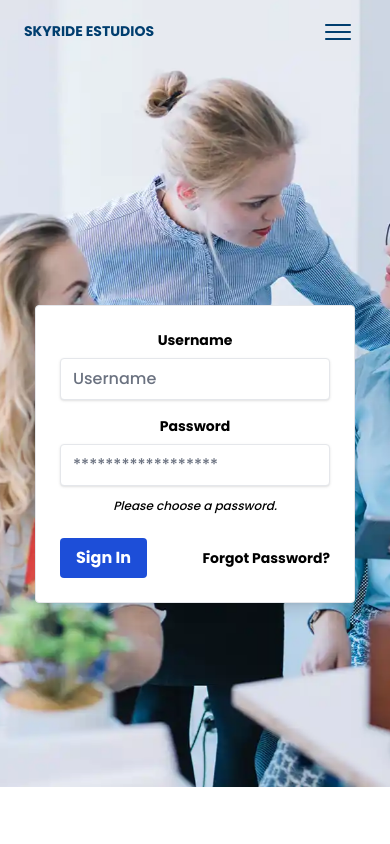
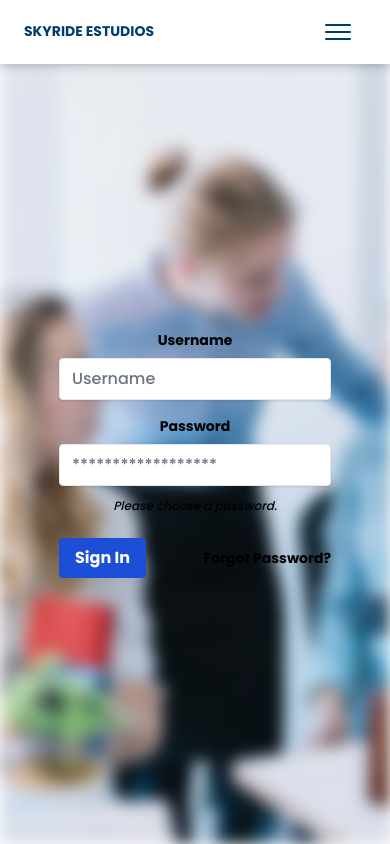
Before and after one commit to jcarvajal1987/cliente9, a Next.js app: page /login in a window 390 px wide. Built offline with nearby package versions, Linux system fonts and the light colour scheme.

Commit message:
upgrade-layout

```diff
--- a/src/components/CarouselImage.tsx
+++ b/src/components/CarouselImage.tsx
@@ -90,7 +90,7 @@ export const CarouselImage = (props) => {
     },
   }
 
-  const [transparent, setTransparent] = React.useState(true)
+  const [blur, setBlur] = React.useState(true)
 
   const ruta = useRouter()
 
@@ -98,11 +98,11 @@ export const CarouselImage = (props) => {
 
   useEffect(() => {
     switch (true) {
-      case router == "/dashboard":
-        setTransparent(false)
+      case router == "/":
+        setBlur(true)
         break
-      case router == "/":
-        setTransparent(true)
+      default:
+        setBlur(false)
         break
     }
   }, [router])
@@ -111,7 +111,7 @@ export const CarouselImage = (props) => {
     <>
       <div
         className={
-          transparent
+          blur
             ? "not-blur absolute overflow-hidden top-0 w-full h-full block z-[-1] "
             : " blur-bg absolute overflow-hidden top-0 w-full h-full block z-[-1] "
         }
--- a/src/components/Dashboard.tsx
+++ b/src/components/Dashboard.tsx
@@ -48,14 +48,14 @@ export default function Dasboard() {
         animate="show"
         exit="exit"
         key={2}
-        className="relative  min-h-screen md:flex"
+        className="w-full relative-grid"
       >
         {/*<Sidebar />*/}
         <SideBar />
-        <div className="flex-1">
+        <div className="w-full">
           {/*<Navbar />*/}
           {/* Header */}
-          <div className="relative pt-12 pb-32 md:pt-32">
+          <div className="relative  w-full pt-12 pb-32 md:pt-32">
             <div className="w-full px-4 mx-auto md:px-10">
               <div>
                 {/* Card stats */}
--- a/src/components/LandingPage.tsx
+++ b/src/components/LandingPage.tsx
@@ -57,7 +57,7 @@ export default function LandingPage() {
       animate="show"
       exit="exit"
       key={1}
-      className="flex-auto"
+      className="relative-grid"
     >
       <Head>
         <title>kyo</title>
--- a/src/components/NavBar.tsx
+++ b/src/components/NavBar.tsx
@@ -25,8 +25,8 @@ export const NavBar = (props) => {
     <nav
       className={
         (transparent
-          ? "relative z-50 w-full "
-          : "relative shadow-lg bg-white shadow-lg") +
+          ? "relative z-50 w-full portrait-adjust"
+          : "relative w-full shadow-lg bg-white shadow-lg") +
         " flex flex-wrap items-center justify-between px-2 py-3 z-10"
       }
     >
--- a/src/pages/_app.tsx
+++ b/src/pages/_app.tsx
@@ -25,10 +25,11 @@ function MyApp({ Component, pageProps }: AppProps): JSX.Element {
     <>
       <CarouselImage />
       <NavBar router={router.pathname} />
-
-      <AnimatePresence>
-        <Component key={router.route} {...pageProps} />
-      </AnimatePresence>
+      <div className="flex-auto grid-content">
+        <AnimatePresence>
+          <Component key={router.route} {...pageProps} />
+        </AnimatePresence>
+      </div>
     </>
   )
 }
--- a/src/pages/login.tsx
+++ b/src/pages/login.tsx
@@ -42,7 +42,7 @@ export default function Login() {
   }
   return (
     <motion.div
-      className={` top-0 left-0 flex flex-wrap items-center justify-center w-full h-full mx-auto `}
+      className={`relative-grid top-0 left-0 flex flex-wrap items-center justify-center w-full h-full mx-auto `}
       variants={Layout}
       initial="hidden"
       animate="visible"
@@ -52,7 +52,7 @@ export default function Login() {
       <div className="container flex flex-wrap mx-auto">
         <div className="flex-wrap block w-full   sm:pb-0 sm:w-7/12 md:w-6/12">
           <div className="w-full px-4 mx-auto ml-auto mr-auto text-center grid">
-            <div className="table w-full max-w-xs p-6 m-auto  bg-white border rounded shadow-lg">
+            <div className="table w-full max-w-xs p-6 m-auto  rounded ">
               <div className="mb-4">
                 <label
                   className="block mb-2 text-sm font-bold text-grey-darker"
--- a/src/styles/tailwind.scss
+++ b/src/styles/tailwind.scss
@@ -24,6 +24,10 @@ body {
   font-family: Poppins!important;
   height: 100vh;
   position: absolute;
+  top: 0;
+  left: 0;
+  right: 0;
+  bottom: 0;
 }
 
 .primary{
@@ -51,6 +55,13 @@ body {
 }
 .mitad2{
   flex: 1 1 10rem;
+}
+.grid-content{
+  display: grid;
+}
+.relative-grid {
+  grid-column-start: 1;
+  grid-row-start: 1;
 }
 
 @media screen and (min-aspect-ratio: 1/1) and (max-aspect-ratio: 4/3) and (min-width: 640px)  {
@@ -122,20 +133,12 @@ body {
     background-color: white;
     width: 100%;
   }
-  .items-center-mod{
 
-    align-items: flex-end;
-  }
   .vertical-arc{
     display: block;
   }
 
-  .transition01 {
-    top: -9%;
-  }
-  .transition03 {
-    top: -9%;
-  }
+
   .mitad1{
     width: 100%;
   }
@@ -173,6 +176,11 @@ body {
 
 }
 @media screen  and (orientation: portrait) {
+
+  .portrait-adjust{
+    box-shadow: 0px 0px 11px #0000004f;
+    background-color: white;
+  }
 
   .width-message {
     width:100%;
```
